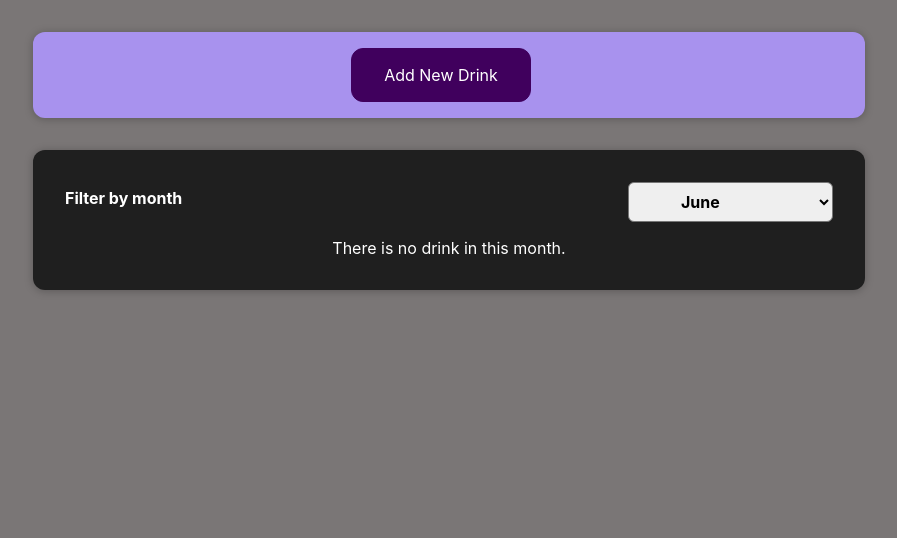
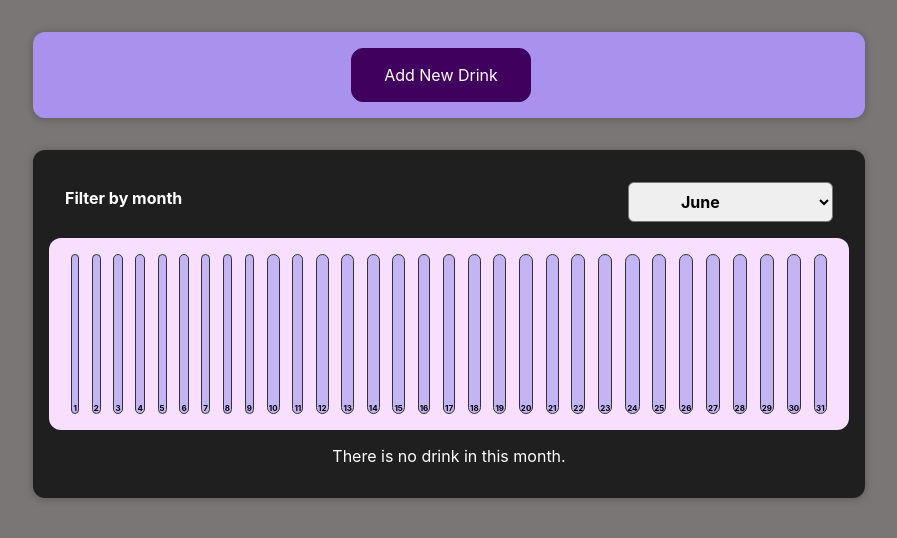
Before and after one commit to neziriElvira/water-tracker-app, a React (Create React App) app: page / in a window 1280 px wide. Shown: the top 538 px of the page, without its empty margins (191-1088 px from the left). Built offline with nearby package versions, Linux system fonts and the light colour scheme.

Commit message:
made component Chart dinamyic and added dynamic styles

```diff
--- a/src/components/Chart/Chart.js
+++ b/src/components/Chart/Chart.js
@@ -4,10 +4,13 @@ import './Chart.css';
 
 const Chart = (props) => {
 
+    const days = props.valueData.map(day => day.value);
+    const maxValue = Math.max(...days);
+
     return (
         <div className="chart">
             {props.valueData.map(day => {
-                return <ChartBar value={day.value} maxValue={null} label={day.label} />;
+                return <ChartBar key={day.day} value={day.value} maxValue={maxValue} label={day.day} />;
             })
             }
         </div>
--- a/src/components/Chart/ChartBar.js
+++ b/src/components/Chart/ChartBar.js
@@ -3,9 +3,9 @@ import './ChartBar.css';
 
 const ChartBar = (props) => {
 
-    let heightFill = '100%';
+    let heightFill = '0%';
 
-    if (props.max > 0) {
+    if (props.maxValue > 0) {
         heightFill = Math.round((props.value / props.maxValue) * 100) + '%';
     }
 
@@ -17,7 +17,6 @@ const ChartBar = (props) => {
                 </div>
                 <div className="chart-bar__label">{props.label}</div>
             </div>
-
         </div>
     );
 }
--- a/src/components/Drinks/Drinks.js
+++ b/src/components/Drinks/Drinks.js
@@ -3,6 +3,7 @@ import './Drinks.css';
 import Card from "../UI/Card";
 import DrinksFilter from "./DrinksFiler";
 import DrinksList from "./DrinksList";
+import DrinksChart from "./DrinksChart";
 
 const Drinks = (props) => {
 
@@ -20,6 +21,7 @@ const Drinks = (props) => {
     return (
         <Card className='drinks'>
             <DrinksFilter month={selectedMonth} onFilteredMonth={filteredMonthHendler} />
+            <DrinksChart drinks={filteredDrinks} />
             <DrinksList items={filteredDrinks} />
         </Card>
     )
--- /dev/null
+++ b/src/components/Drinks/DrinksChart.js
@@ -0,0 +1,53 @@
+import React from "react";
+import Chart from "../Chart/Chart";
+
+const DrinksChart = props => {
+
+    const days = [
+        { day: '1', value: 0 },
+        { day: '2', value: 0 },
+        { day: '3', value: 0 },
+        { day: '4', value: 0 },
+        { day: '5', value: 0 },
+        { day: '6', value: 0 },
+        { day: '7', value: 0 },
+        { day: '8', value: 0 },
+        { day: '9', value: 0 },
+        { day: '10', value: 0 },
+        { day: '11', value: 0 },
+        { day: '12', value: 0 },
+        { day: '13', value: 0 },
+        { day: '14', value: 0 },
+        { day: '15', value: 0 },
+        { day: '16', value: 0 },
+        { day: '17', value: 0 },
+        { day: '18', value: 0 },
+        { day: '19', value: 0 },
+        { day: '20', value: 0 },
+        { day: '21', value: 0 },
+        { day: '22', value: 0 },
+        { day: '23', value: 0 },
+        { day: '24', value: 0 },
+        { day: '25', value: 0 },
+        { day: '26', value: 0 },
+        { day: '27', value: 0 },
+        { day: '28', value: 0 },
+        { day: '29', value: 0 },
+        { day: '30', value: 0 },
+        { day: '31', value: 0 },
+    ];
+
+    for (const drink of props.drinks) {
+        const drinkDay = drink.date.getDate();
+        days[drinkDay].value += drink.amount;
+    }
+
+
+    return (
+        <div>
+            <Chart valueData={days} />
+        </div>
+    )
+};
+
+export default DrinksChart;
```
